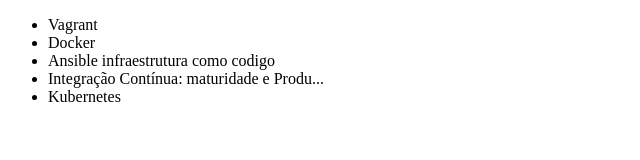
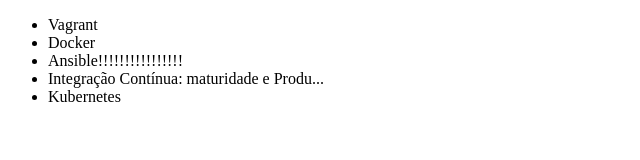
Before and after one commit to hiagobarros/git-git, a plain HTML site: page index.html in a window 1280 px wide. Shown: the whole page, without its empty margins (0-640 px from the left). Drawn offline with Linux system fonts and the light colour scheme.

Commit message:
Revert "Mudando nome do curso de Ansible"
This reverts commit 9a3e6f0e89a3f413012aa849e9930e5b0ccb9732.

```diff
--- a/index.html
+++ b/index.html
@@ -10,7 +10,7 @@
     <ul>
         <li>Vagrant</li>
         <li>Docker</li>
-        <li>Ansible infraestrutura como codigo</li>
+        <li>Ansible!!!!!!!!!!!!!!!!</li>
         <li>Integração Contínua: maturidade e Produ...</li>
         <li>Kubernetes</li>
     </ul>
```
